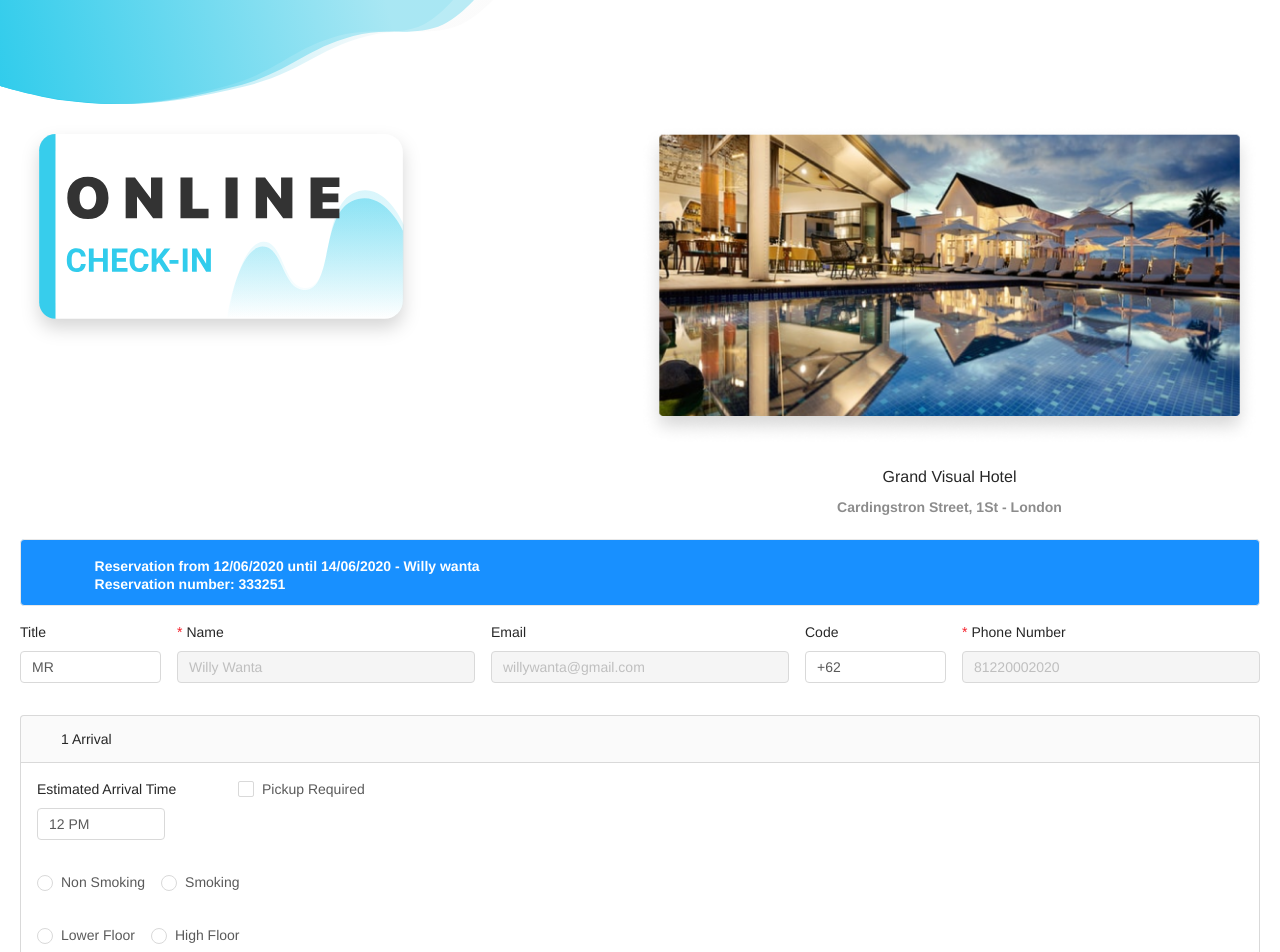
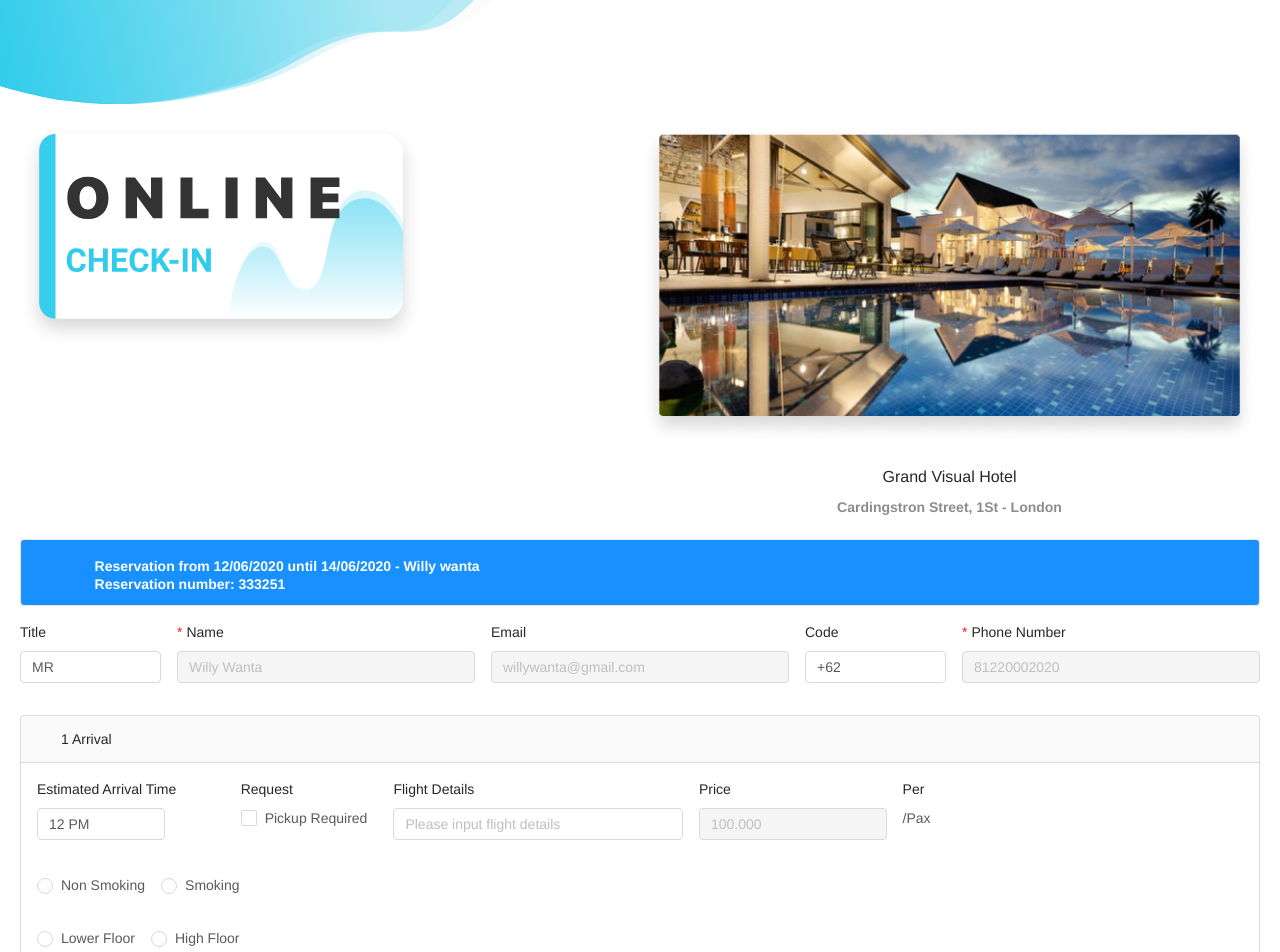
Before and after one commit to cybanjar/precheck-in, a Vue app: page / in a window 1280 px wide. Shown: the top 952 px of the page. Built offline with nearby package versions, Linux system fonts and the light colour scheme.

Commit message:
Complete tinggal logic

```diff
--- a/src/views/Home.vue
+++ b/src/views/Home.vue
@@ -104,15 +104,39 @@
         <a-collapse v-model="activeKey" :expand-icon-position="expandIconPosition">
           <a-collapse-panel class="sa_ant-collapse-header" key="1" header="1 Arrival">
             <a-icon slot="extra" type="setting" />
-            <a-row>
+            <a-row gutter="16">
               <a-col :span="4">
                 <a-form-item layout="vertical" label="Estimated Arrival Time">
                   <a-time-picker :default-value="moment('12:00', 'HH A')" format="HH A" />
                 </a-form-item>
               </a-col>
+              <a-col :span="3">
+                <a-form-item label="Request">
+                  <a-checkbox>Pickup Required</a-checkbox>
+                </a-form-item>
+              </a-col>
               <a-col :span="6">
-                <a-form-item label>
-                  <a-checkbox>Pickup Required</a-checkbox>
+                <a-form-item label="Flight Details">
+                  <a-input
+                    placeholder="Please input flight details"
+                  />
+                </a-form-item>
+              </a-col>
+              <a-col :span="4">
+                <a-form-item label="Price">
+                  <a-input
+                    v-decorator="[
+                    'nickname',
+                    { rules: [{ required: false, message: '' }] },
+                  ]"
+                    placeholder="100.000"
+                    disabled
+                  />
+                </a-form-item>
+              </a-col>
+              <a-col :span="3">
+                <a-form-item label="Per">
+                  <p>/Pax</p>
                 </a-form-item>
               </a-col>
             </a-row>
@@ -338,4 +362,7 @@ h3 {
 .font-weight-bold {
   font-weight: 700 !important;
 }
+.label-hidden {
+  visibility: hidden;
+}
 </style>
```
